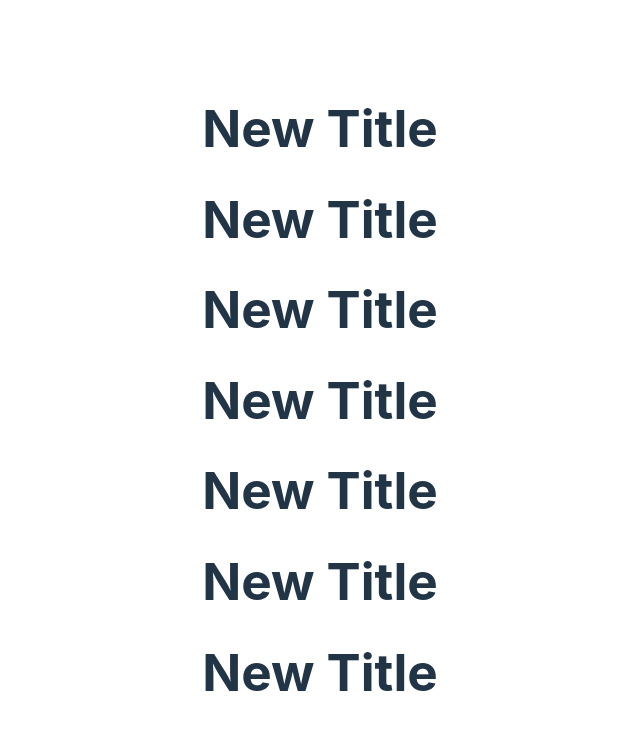
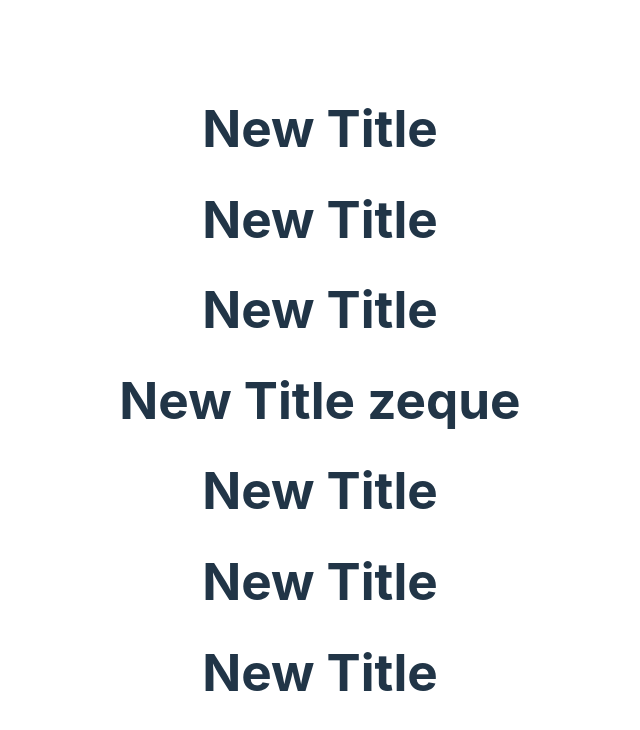
Before and after one commit to zeque98/testing-pipeline, a Preact app: page / in a window 1280 px wide. Shown: the top 730 px of the page, without its empty margins (320-960 px from the left). Built offline with nearby package versions, Linux system fonts and the light colour scheme.

Commit message:
Update app.tsx - Fix typo in title

```diff
--- a/src/app.tsx
+++ b/src/app.tsx
@@ -6,7 +6,7 @@ export function App() {
       <h1>New Title</h1>
       <h1>New Title</h1>
       <h1>New Title</h1>
-      <h1>New Title</h1>
+      <h1>New Title zeque</h1>
       <h1>New Title</h1>
       <h1>New Title</h1>
       <h1>New Title</h1>
```
